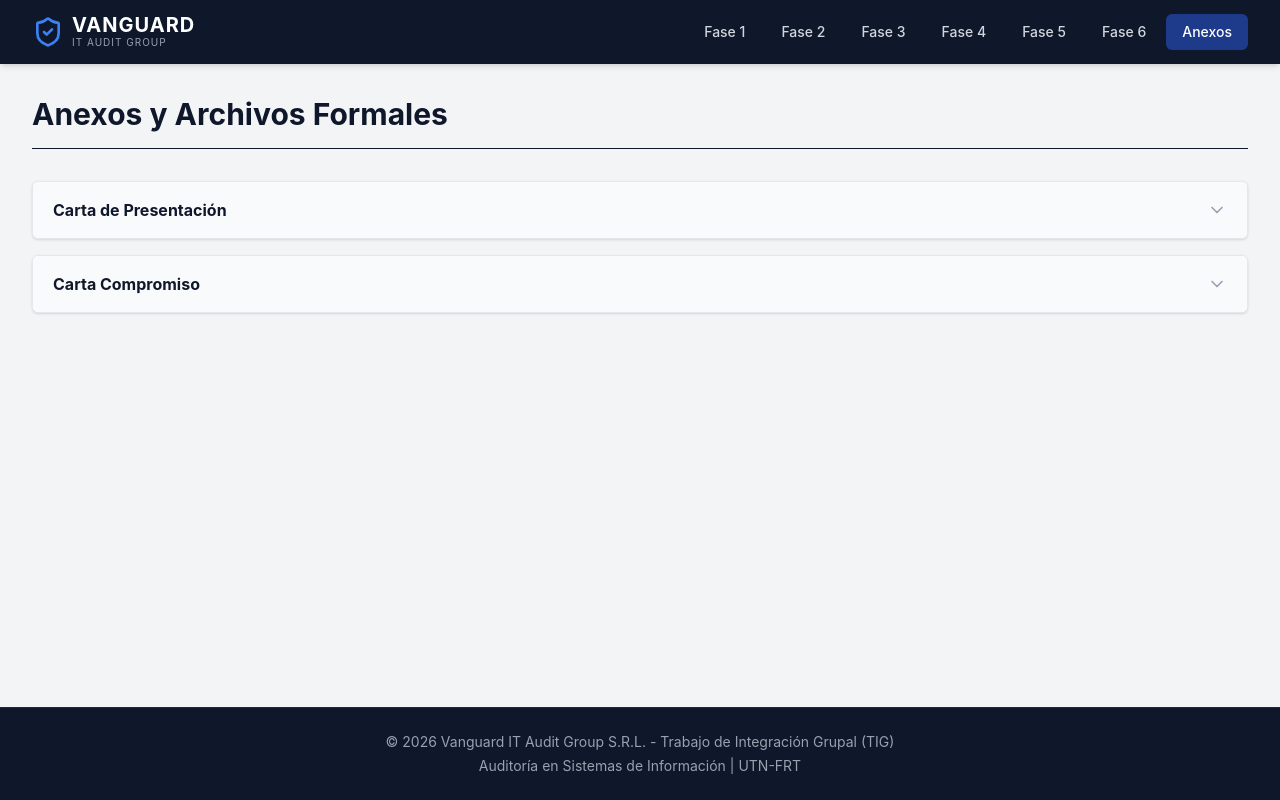
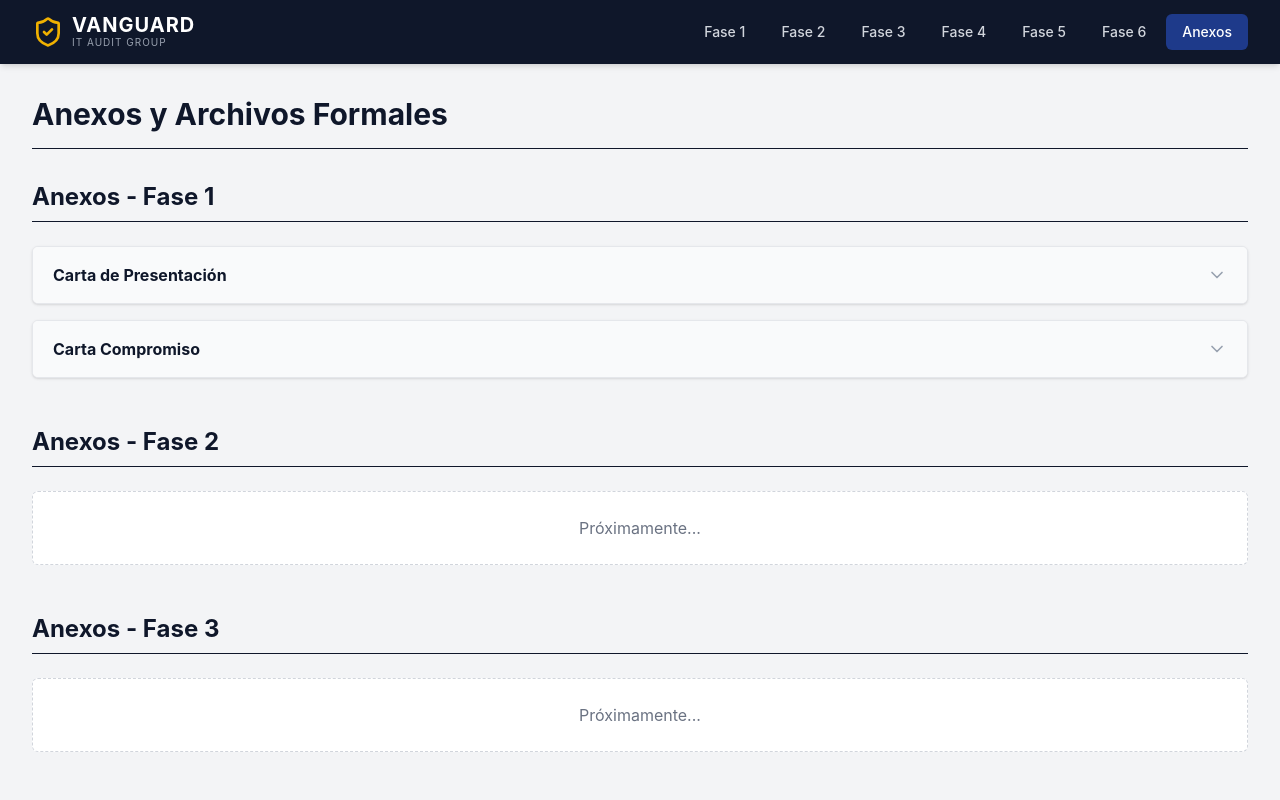
Before and after one commit to ignaveliz/tfi-auditoria, a React (Vite) app: page /anexos in a window 1280 px wide. Shown: the top 800 px of the page. Built offline with nearby package versions, Linux system fonts and the light colour scheme.

Commit message:
feat: cambiar logo a dorado, reemplazar integrante y estructurar anexos por fases

```diff
--- a/src/components/Layout.jsx
+++ b/src/components/Layout.jsx
@@ -19,7 +19,7 @@ const Layout = () => {
         <div className="max-w-7xl mx-auto px-4 sm:px-6 lg:px-8">
           <div className="flex justify-between items-center h-16">
             <div className="flex items-center gap-2">
-              <ShieldCheck className="h-8 w-8 text-corporate-accent" />
+              <ShieldCheck className="h-8 w-8 text-yellow-500" />
               <div>
                 <h1 className="font-bold text-xl leading-none tracking-wider">VANGUARD</h1>
                 <p className="text-[10px] text-gray-400 tracking-widest uppercase">IT Audit Group</p>
--- a/src/components/fase1/EquipoYCronograma.jsx
+++ b/src/components/fase1/EquipoYCronograma.jsx
@@ -86,7 +86,7 @@ const EquipoYCronograma = () => {
                 <td className="px-3 py-2 text-right text-gray-600">$5.783.916,00</td>
               </tr>
               <tr>
-                <td className="px-3 py-2 font-medium">Leandro Agustín Villanueva</td>
+                <td className="px-3 py-2 font-medium">Nadia Enoa Rizo Avalos</td>
                 <td className="px-3 py-2 text-gray-600">Técnico (Configuraciones)</td>
                 <td className="px-3 py-2 text-gray-600">Configuraciones DRP y pistas de auditoría</td>
                 <td className="px-3 py-2 text-center">60 h</td>
@@ -137,7 +137,7 @@ const EquipoYCronograma = () => {
               </ul>
             </div>
             <div>
-              <h5 className="font-bold text-corporate-blue">Equipo Técnico – César Tomás Delgado, Leopoldo Gabriel Samaniego, Leandro Agustín Villanueva</h5>
+              <h5 className="font-bold text-corporate-blue">Equipo Técnico – César Tomás Delgado, Leopoldo Gabriel Samaniego, Nadia Enoa Rizo Avalos</h5>
               <ul className="list-disc pl-5 text-sm space-y-1">
                 <li>Revisión técnica de arquitectura (sitio alternativo, nube, replicación).</li>
                 <li>Analizar configuraciones de seguridad lógica y repositorios IAM.</li>
--- a/src/pages/Anexos.jsx
+++ b/src/pages/Anexos.jsx
@@ -8,6 +8,10 @@ const Anexos = () => {
       <h1 className="text-3xl font-bold text-corporate-navy mb-8 border-b pb-4">Anexos y Archivos Formales</h1>
 
       <div className="space-y-12">
+        {/* Fase 1 */}
+        <section>
+          <h2 className="text-2xl font-bold text-corporate-navy mb-6 border-b pb-2">Anexos - Fase 1</h2>
+          <div className="space-y-4">
             <Acordeon title="Carta de Presentación">
               <CartaPresentacion />
             </Acordeon>
@@ -16,6 +20,18 @@ const Anexos = () => {
               <CartaCompromiso />
             </Acordeon>
           </div>
+        </section>
+
+        {/* Fase 2 a 6 */}
+        {[2, 3, 4, 5, 6].map((fase) => (
+          <section key={fase}>
+            <h2 className="text-2xl font-bold text-corporate-navy mb-6 border-b pb-2">Anexos - Fase {fase}</h2>
+            <div className="bg-white p-6 rounded-md border border-dashed border-gray-300 text-center text-gray-500">
+              <p>Próximamente...</p>
+            </div>
+          </section>
+        ))}
+      </div>
     </div>
   );
 };
```
Lines whose indentation alone changed are shown as unchanged.
